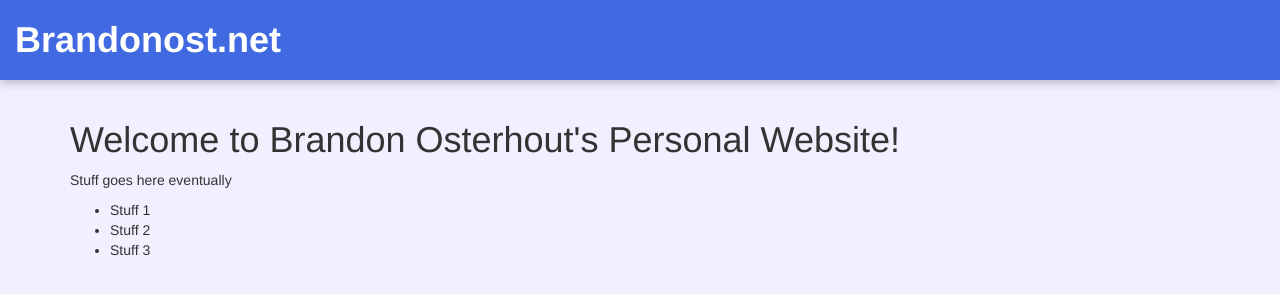
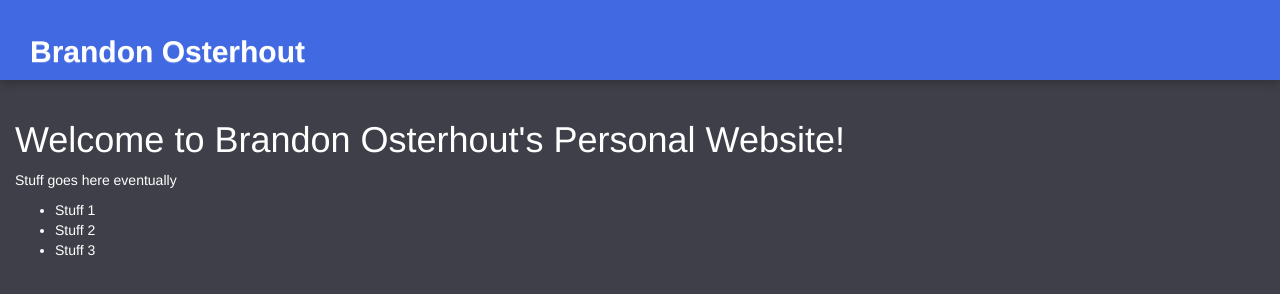
Before and after one commit to daOyster/daOyster.github.io, a plain HTML site: page index.html in a window 1280 px wide. Drawn offline with nearby package versions, Linux system fonts and the light colour scheme.

Commit message:
-Changed background color to a greyish color. -Change text color to white.

```diff
--- a/index.html
+++ b/index.html
@@ -13,6 +13,18 @@
 	body{
 		background-color: #f0f0ff;
 	}
+
+	.shadow {
+		background-color:#4169E1; color:white;
+		min-height:80px;
+		box-shadow: 0 4px 8px 0 rgba(0, 0, 0, 0.2);
+
+	}
+
+	.bg-1{
+		background-color: #3f3f49;
+		color: #fff;
+	}
 </style>
 
 
@@ -21,16 +33,14 @@
 	<title>Brandonost.net</title>
 	<meta name="viewport" content="width=device-width, initial-scale=1">
 </head>
-<body>
-	<div class="container-fluid" style="
-		background-color:#4169E1; color:white;
-		min-height:80px;
-		box-shadow: 0 4px 8px 0 rgba(0, 0, 0, 0.2);
-		">
-		<h1><b>Brandonost.net</b></h1>
-	</div>
+<body class="bg-1">
+	<div class="nav-bar shadow"  style="z-index: 10;"><div class="container-fluid">
+		<div class="navbar-header"><div class="navbar-brand">
+			<h2><b>Brandon Osterhout</b></h2>
+		</div></div>
+	</div></div>
 	<br>
-	<div class=container>
+	<div class="container-fluid bg-1">
 		<h1>Welcome to Brandon Osterhout's Personal Website!</h1>
 		<p>Stuff goes here eventually</p>
 		<ul>
```
